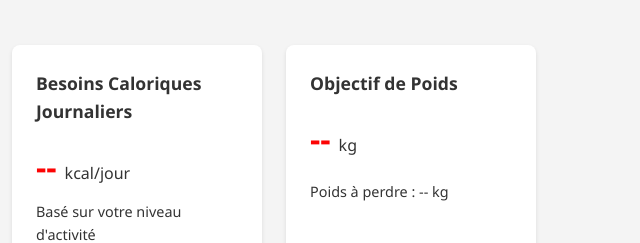
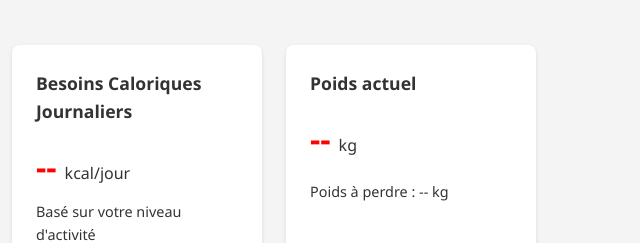
Before and after one commit to sab2004/level-up, a plain HTML site: page dashboard.html in a window 1280 px wide. Shown: the part 352-595 px from the top of the page, 640-1280 px from the left. Drawn offline with nearby package versions, Linux system fonts and the light colour scheme; sample sign-in values are in the browser's storage.

Commit message:
Modification du titre 'Objectif de poids' en 'Poids actuel' dans le tableau de bord

```diff
--- a/dashboard.html
+++ b/dashboard.html
@@ -69,7 +69,7 @@
                     <p class="analysis-description">Basé sur votre niveau d'activité</p>
                 </div>
                 <div class="analysis-card">
-                    <h3>Objectif de Poids</h3>
+                    <h3>Poids actuel</h3>
                     <div class="analysis-value">
                         <span class="value" id="target-weight">--</span>
                         <span class="unit">kg</span>
```
